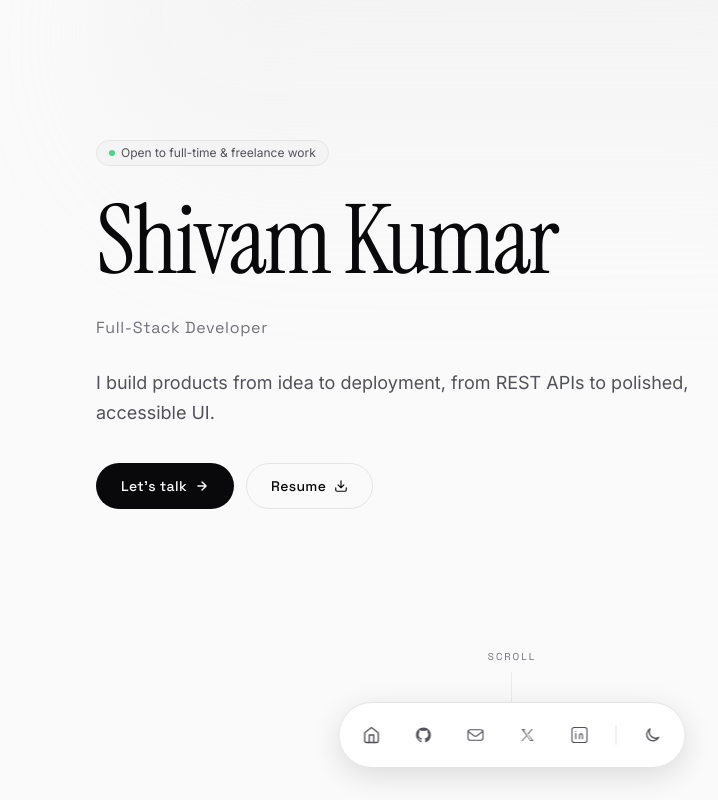
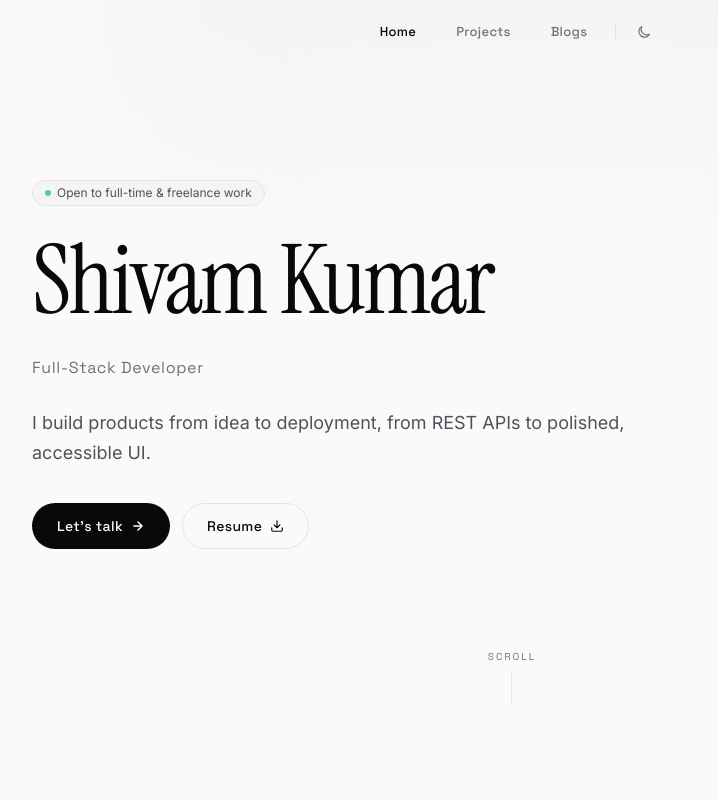
Before and after one commit to shivamkumarlogs/Portfolio, a React (Vite) app: page / in a window 1280 px wide. Shown: the top 800 px of the page, without its empty margins (128-846 px from the left). Built offline with nearby package versions, Linux system fonts and the light colour scheme.

Commit message:
feat(nav): replace bottom dock with top header navigation and scrollspy

```diff
--- a/src/App.jsx
+++ b/src/App.jsx
@@ -16,6 +16,8 @@ function App() {
         <div className="absolute -top-32 left-1/2 -translate-x-1/2 h-[380px] w-[600px] sm:w-[800px] rounded-full bg-gradient-to-b from-zinc-200/40 to-transparent dark:from-zinc-800/20 blur-3xl" />
       </div>
 
+      <Navigation />
+
       <div className="relative z-10">
         <HeroSection />
         <ProjectsSection />
@@ -23,7 +25,6 @@ function App() {
         <ActivitySection />
         <ContactSection />
       </div>
-      <Navigation />
     </div>
   );
 }
--- a/src/components/Navigation.jsx
+++ b/src/components/Navigation.jsx
@@ -1,112 +1,115 @@
+import { useState, useEffect } from "react";
 import { useTheme } from "../ThemeContext";
 import { Icon } from "./Icon";
-import { socialLinks } from "../data/siteContent";
 
-const DOCK_BUTTON_CLASS =
-  "group relative flex h-10 w-10 shrink-0 items-center justify-center rounded-full text-(--text-secondary) transition-all duration-200 ease-out hover:-translate-y-0.5 hover:bg-(--bg-secondary) hover:text-(--text-primary) active:scale-90 sm:h-11 sm:w-11";
-
-function Tooltip({ children }) {
-  return (
-    <span
-      className="
-        pointer-events-none absolute bottom-full left-1/2 mb-2.5
-        -translate-x-1/2 translate-y-1
-        whitespace-nowrap rounded-md
-        border border-(--border)
-        bg-(--surface)
-        px-2.5 py-1
-        text-[11px] font-medium
-        text-(--text-primary)
-        opacity-0
-        shadow-lg
-        backdrop-blur-xl
-        transition-all duration-150
-        group-hover:translate-y-0
-        group-hover:opacity-100
-      "
-    >
-      {children}
-    </span>
-  );
-}
+const NAV_ITEMS = [
+  { id: "hero", label: "Home" },
+  { id: "projects", label: "Projects" },
+  { id: "blogs", label: "Blogs" },
+];
 
 export function Navigation() {
   const { theme, toggleTheme } = useTheme();
   const isDark = theme === "dark";
+  const [activeTab, setActiveTab] = useState("hero");
+  const [isScrolled, setIsScrolled] = useState(false);
 
-  const dockLinks = socialLinks.filter((link) =>
-    ["github", "email", "x", "linkedin"].includes(link.icon)
-  );
+  useEffect(() => {
+    const handleScroll = () => {
+      setIsScrolled(window.scrollY > 20);
+
+      const scrollPos = window.scrollY + 200;
+      const projectsEl = document.getElementById("projects");
+      const blogsEl =
+        document.getElementById("blogs") || document.getElementById("writing");
+
+      if (blogsEl && scrollPos >= blogsEl.offsetTop) {
+        setActiveTab("blogs");
+      } else if (projectsEl && scrollPos >= projectsEl.offsetTop) {
+        setActiveTab("projects");
+      } else {
+        setActiveTab("hero");
+      }
+    };
+
+    window.addEventListener("scroll", handleScroll, { passive: true });
+    return () => window.removeEventListener("scroll", handleScroll);
+  }, []);
+
+  const scrollTo = (id) => {
+    setActiveTab(id);
+    if (id === "hero") {
+      window.scrollTo({ top: 0, behavior: "smooth" });
+    } else {
+      const el =
+        document.getElementById(id) ||
+        (id === "blogs" ? document.getElementById("writing") : null);
+      if (el) {
+        el.scrollIntoView({ behavior: "smooth", block: "start" });
+      }
+    }
+  };
 
   return (
+    <header
+      className={`
+        fixed top-0 inset-x-0 z-50 transition-all duration-300
+        ${
+          isScrolled
+            ? "border-b border-(--border-soft) bg-(--bg-primary)/85 backdrop-blur-md"
+            : "border-b border-transparent bg-transparent"
+        }
+      `}
+    >
+      <div className="mx-auto flex h-14 sm:h-16 w-full max-w-5xl items-center justify-center px-4 lg:px-8">
         <nav
-      className="
-        fixed bottom-8 left-1/2 z-50
-        flex -translate-x-1/2 items-center gap-2
-        rounded-full
-        border border-(--border)
-        bg-(--surface)
-        px-2.5 py-2.5
-        shadow-[0_8px_30px_rgba(0,0,0,0.12)]
-      "
-      aria-label="Site navigation"
+          aria-label="Main Navigation"
+          className="flex items-center gap-1 sm:gap-2"
         >
-      {/* Home */}
+          {NAV_ITEMS.map((item) => {
+            const isActive = activeTab === item.id;
+            return (
               <button
+                key={item.id}
                 type="button"
-        onClick={() =>
-          window.scrollTo({
-            top: 0,
-            behavior: "smooth",
-          })
+                onClick={() => scrollTo(item.id)}
+                className={`
+                  relative rounded-full px-3 py-1.5 sm:px-4 sm:py-1.5 font-display text-xs sm:text-[13px] font-medium tracking-wide
+                  transition-all duration-200 ease-out active:scale-95
+                  ${
+                    isActive
+                      ? "bg-(--bg-secondary) dark:bg-zinc-800 text-(--text-primary)"
+                      : "text-(--text-muted) hover:text-(--text-primary) hover:bg-(--bg-secondary)/60"
                   }
-        className={DOCK_BUTTON_CLASS}
-        aria-label="Home"
+                `}
+                aria-current={isActive ? "page" : undefined}
               >
-        <Icon name="home" size={18} />
+                {item.label}
+              </button>
+            );
+          })}
 
-        <Tooltip>Home</Tooltip>
-      </button>
-
-      {/* Social Links */}
-      {dockLinks.map((link) => (
-        <a
-          key={link.label}
-          href={link.href}
-          {...(link.icon !== "email"
-            ? {
-                target: "_blank",
-                rel: "noopener noreferrer",
-              }
-            : {})}
-          className={DOCK_BUTTON_CLASS}
-          aria-label={link.label}
-        >
-          <Icon name={link.icon} size={18} />
-
-          <Tooltip>{link.label}</Tooltip>
-        </a>
-      ))}
-
-      {/* Divider */}
+          {/* Subtle Divider */}
           <span
-        className="mx-1.5 h-5 w-px shrink-0 bg-(--border)"
+            className="mx-1 h-3.5 w-px shrink-0 bg-(--border)"
             aria-hidden="true"
           />
 
-      {/* Theme Toggle */}
+          {/* Theme Toggle Button */}
           <button
             type="button"
             onClick={toggleTheme}
-        aria-label={
-          isDark ? "Switch to light theme" : "Switch to dark theme"
-        }
-        className={DOCK_BUTTON_CLASS}
+            aria-label={isDark ? "Switch to light mode" : "Switch to dark mode"}
+            className="
+              relative flex h-8 w-8 items-center justify-center rounded-full
+              text-(--text-muted) hover:text-(--text-primary) hover:bg-(--bg-secondary)/60
+              active:scale-90 transition-all duration-200
+            "
           >
-        <Icon name={isDark ? "sun" : "moon"} size={18} />
-
-        <Tooltip>{isDark ? "Light theme" : "Dark theme"}</Tooltip>
+            <Icon name={isDark ? "sun" : "moon"} size={16} />
           </button>
         </nav>
+      </div>
+    </header>
   );
 }
--- a/src/data/siteContent.js
+++ b/src/data/siteContent.js
@@ -52,9 +52,7 @@ export const socialLinks = [
     icon: "linkedin",
     detail: "Connect with me here.",
   },
-
 ];
-
 
 export const projects = [
   {
--- a/src/sections/HeroSection.jsx
+++ b/src/sections/HeroSection.jsx
@@ -9,7 +9,9 @@ const SECTIONS = {
 };
 
 const scrollToId = (id) =>
-  document.getElementById(id)?.scrollIntoView({ behavior: "smooth", block: "start" });
+  document
+    .getElementById(id)
+    ?.scrollIntoView({ behavior: "smooth", block: "start" });
 
 const AVAILABILITY_FALLBACK = "Open to full-time & freelance work";
 
@@ -17,14 +19,20 @@ export function HeroSection() {
   const availability = profile.availability ?? AVAILABILITY_FALLBACK;
 
   return (
-    <section id="hero" className="relative flex min-h-dvh flex-col" aria-labelledby="hero-title">
+    <section
+      id="hero"
+      className="relative flex min-h-dvh flex-col pt-16 sm:pt-20"
+      aria-labelledby="hero-title"
+    >
       <div className="flex flex-1 items-center">
-        <div className="mx-auto w-full max-w-4xl px-4 py-12 lg:px-8">
+        <div className="mx-auto w-full max-w-5xl px-4 py-12 lg:px-8">
           <div className="flex flex-col gap-6 sm:gap-7">
-
             {/* Decorative dot is hidden from AT; the sentence is the real content. */}
             <span className="inline-flex w-fit items-center gap-1.5 rounded-full border border-(--border) bg-(--bg-secondary) px-3 py-1 text-xs text-(--text-secondary)">
-              <span aria-hidden="true" className="h-1.5 w-1.5 rounded-full bg-green-500 animate-pulse" />
+              <span
+                aria-hidden="true"
+                className="h-1.5 w-1.5 rounded-full bg-green-500 animate-pulse"
+              />
               {availability}
             </span>
 
@@ -62,7 +70,6 @@ export function HeroSection() {
                 <Icon name="download" size={14} aria-hidden="true" />
               </Button>
             </div>
-
           </div>
         </div>
       </div>
@@ -78,8 +85,13 @@ export function HeroSection() {
           aria-label="Scroll to projects"
           className="flex flex-col items-center gap-2 text-(--text-muted) transition-colors hover:text-(--text-primary)"
         >
-          <span className="font-display text-[10px] uppercase tracking-[0.2em]">Scroll</span>
-          <span aria-hidden="true" className="h-8 w-px bg-(--border) animate-pulse" />
+          <span className="font-display text-[10px] uppercase tracking-[0.2em]">
+            Scroll
+          </span>
+          <span
+            aria-hidden="true"
+            className="h-8 w-px bg-(--border) animate-pulse"
+          />
         </a>
       </div>
     </section>
```
Also changed, not shown: 1 other file (tests, documents, lock files or other folders). Lines whose indentation alone changed are shown as unchanged.
